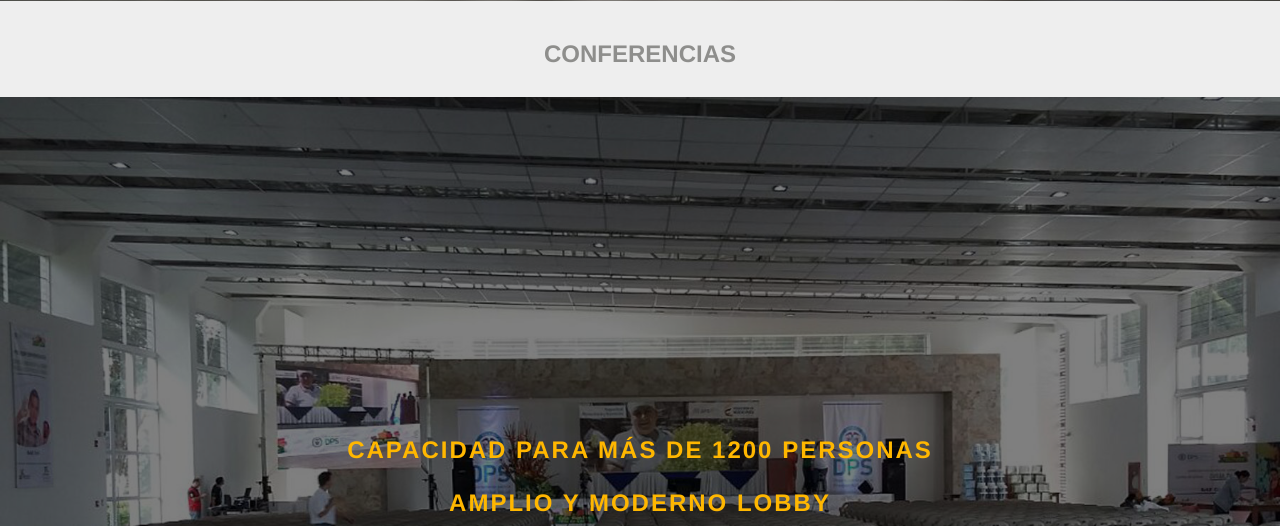
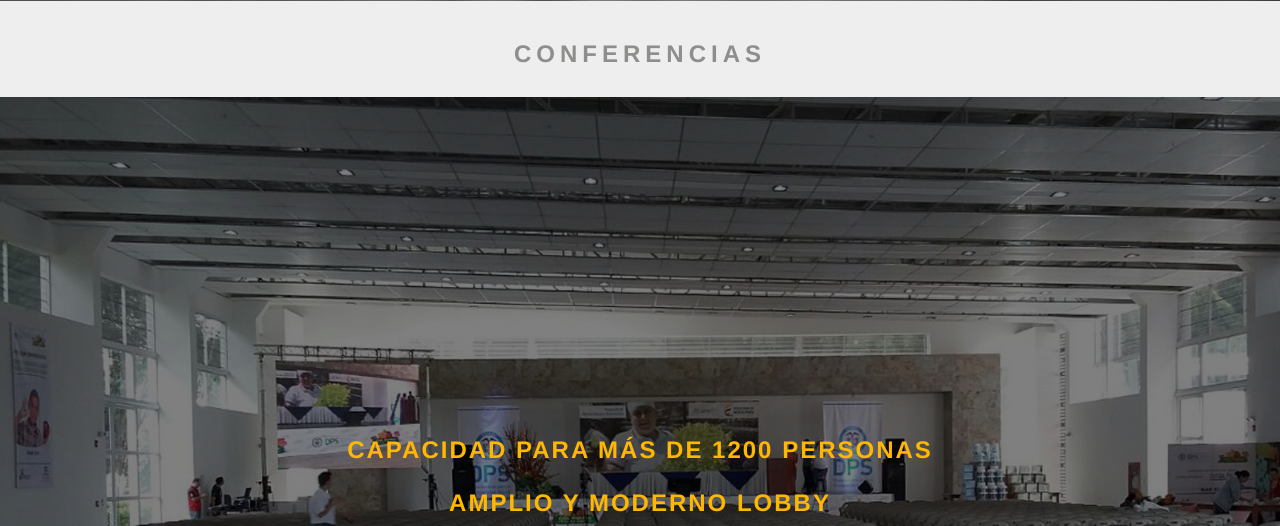
Before and after one commit to AlexTama/FUNDACION-ENSENAD, a PHP site: page /auditorio.php in a window 1280 px wide. Shown: the part 799-1325 px from the top of the page. Run offline with PHP 8.4, Linux system fonts and the light colour scheme; some libraries are stand-ins or nearby versions.

Commit message:
página completa

```diff
--- a/auditorio.php
+++ b/auditorio.php
@@ -30,7 +30,7 @@
 	<section class="container-fluid">
 		<div class="row">
 			<div class="margin-reset col-md-12 text-center" style="background-color:#eeeeee; color:#8e8e8c; padding:20px 0 20px;">
-				<h3><b>CONFERENCIAS</b></h3>
+				<h3 style="letter-spacing:5px;"><b>CONFERENCIAS</b></h3>
 			</div>
 		</div>
 	</section>
```
